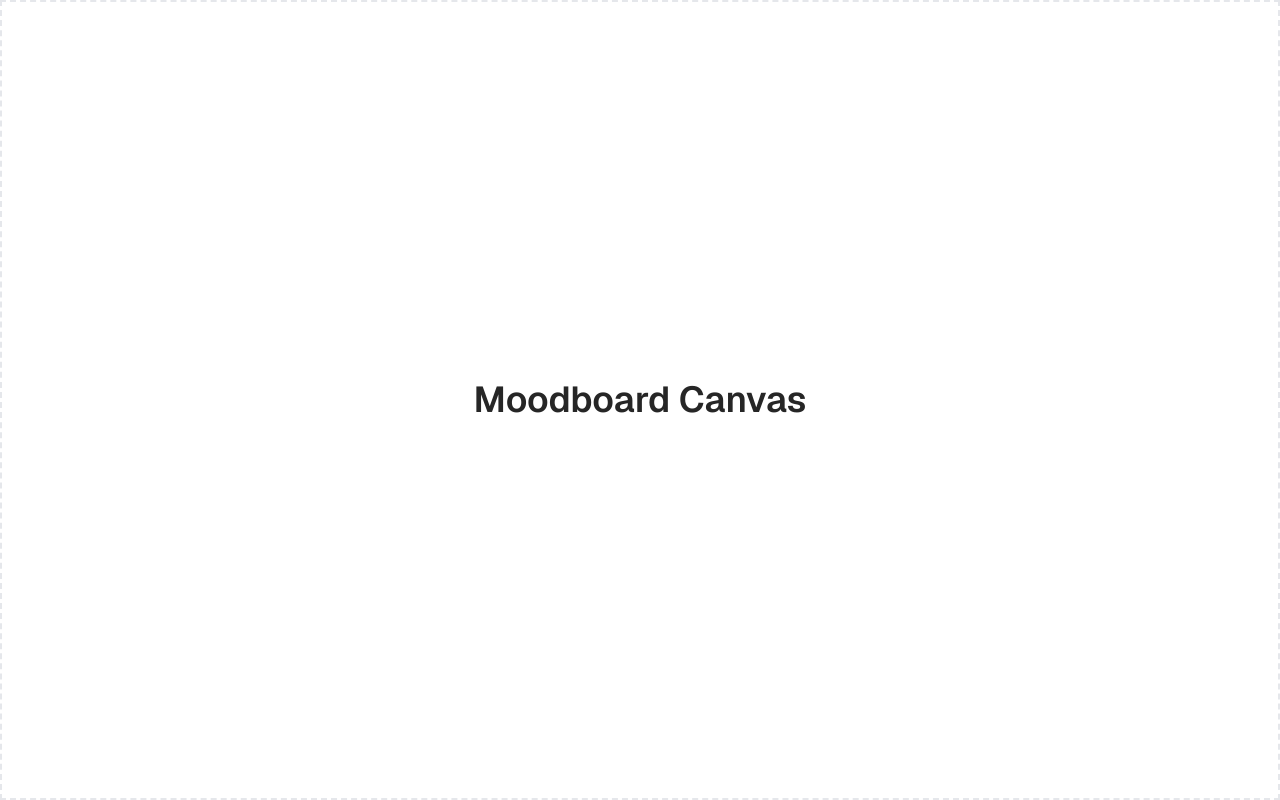
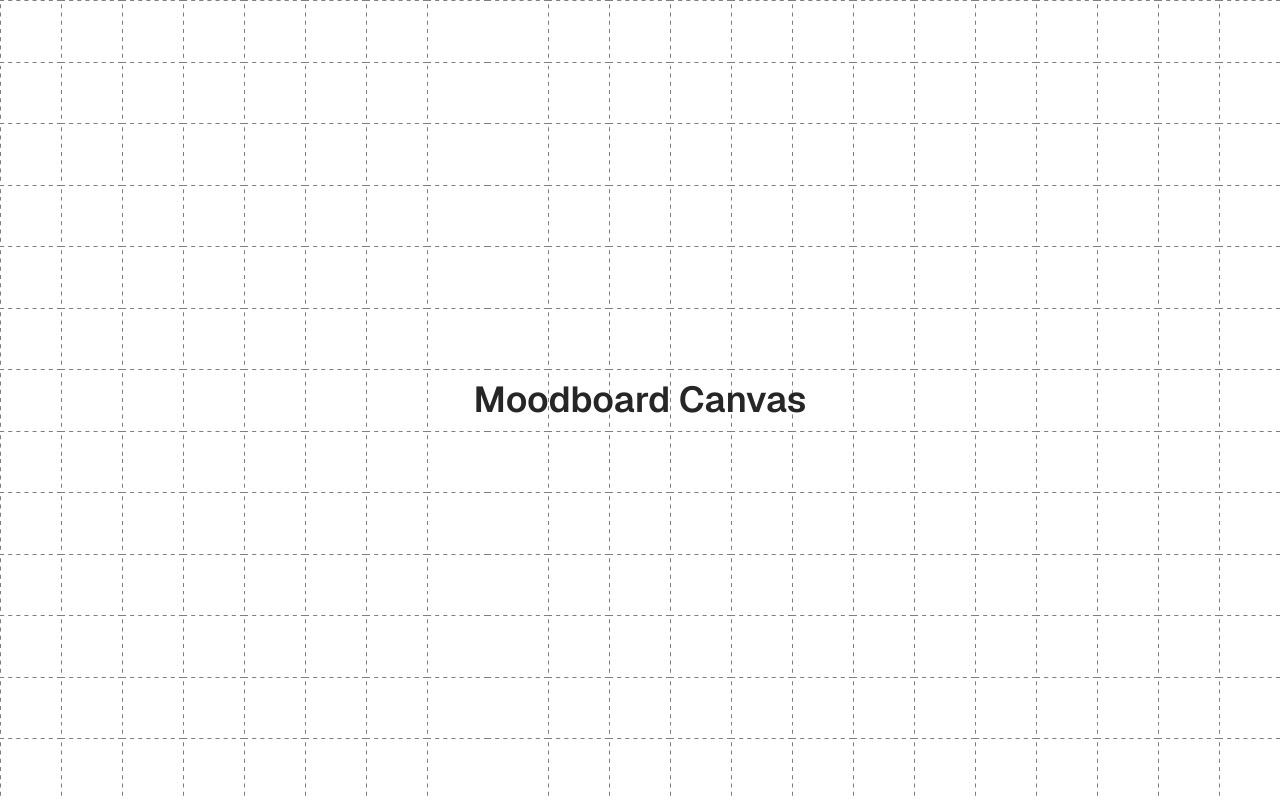
Before and after one commit to artisanals/artisanals-website-prod, a Next.js app: page /admin/1/moodboards in a window 1280 px wide. Built offline with nearby package versions, Linux system fonts and the light colour scheme.

Commit message:
testing & [deploy]: infinite scroll on moodboard page

```diff
--- a/app/admin/[userId]/moodboards/page.tsx
+++ b/app/admin/[userId]/moodboards/page.tsx
@@ -6,7 +6,7 @@ import { useEffect, useRef, useState } from 'react';
 // The actual content of your moodboard
 const MoodboardContent = () => {
     return (
-        <div className="h-screen w-screen flex items-center justify-center border-dashed border-2 border-gray-200">
+        <div className="h-screen w-screen flex items-center justify-center bg-grid-dashed">
             <h1 className="text-4xl font-semibold text-neutral-800">
                 Moodboard Canvas
             </h1>
```
